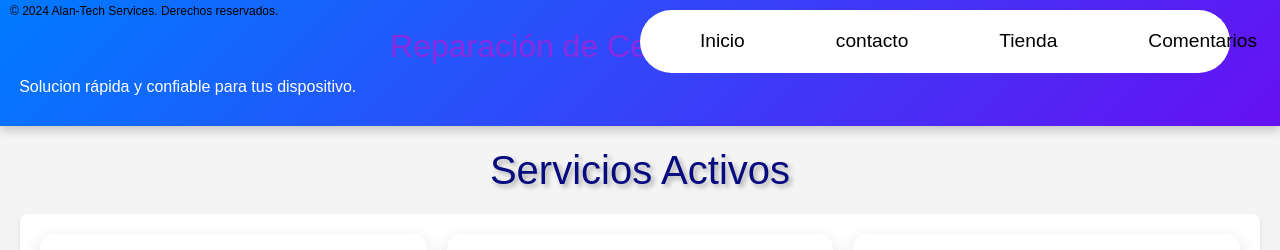
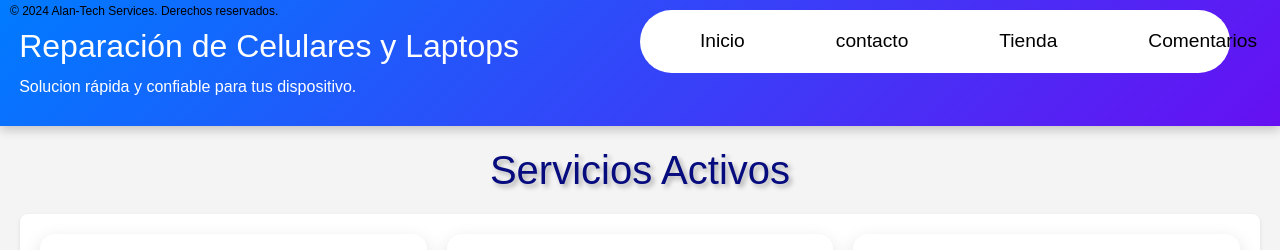
Before and after one commit to Alan-ing/a-techservices, a plain HTML site: page index.html in a window 1280 px wide. Shown: the top 250 px of the page. Drawn offline with nearby package versions, Linux system fonts and the light colour scheme.

Commit message:
Update style.css

```diff
--- a/css/style.css
+++ b/css/style.css
@@ -26,12 +26,3 @@ img {
 .loader img {
      width: 280px;
 }
-
-h1{
-     height: 25%;
-     width: 100%;
-     color: blueviolet;
-     display: flex;
-     justify-content: center;
-     align-items: center;
-}
```
